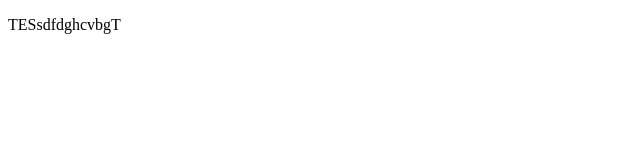
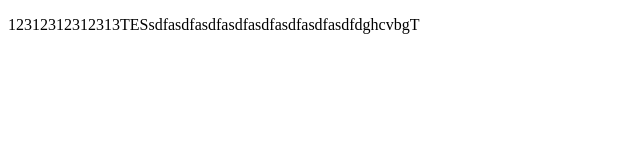
Before and after one commit to severinschleps/severinschleps.github.io, a plain HTML site: page index.html in a window 1280 px wide. Shown: the whole page, without its empty margins (0-640 px from the left). Drawn offline with Linux system fonts and the light colour scheme.

Commit message:
asdfasdf

```diff
--- a/index.html
+++ b/index.html
@@ -7,7 +7,7 @@
     <title>Document</title>
 </head>
 <body>
-    <p>TESsdfdghcvbgT</p>
+    <p>12312312312313TESsdfasdfasdfasdfasdfasdfasdfasdfdghcvbgT</p>
 
 </body>
 </html>
```
